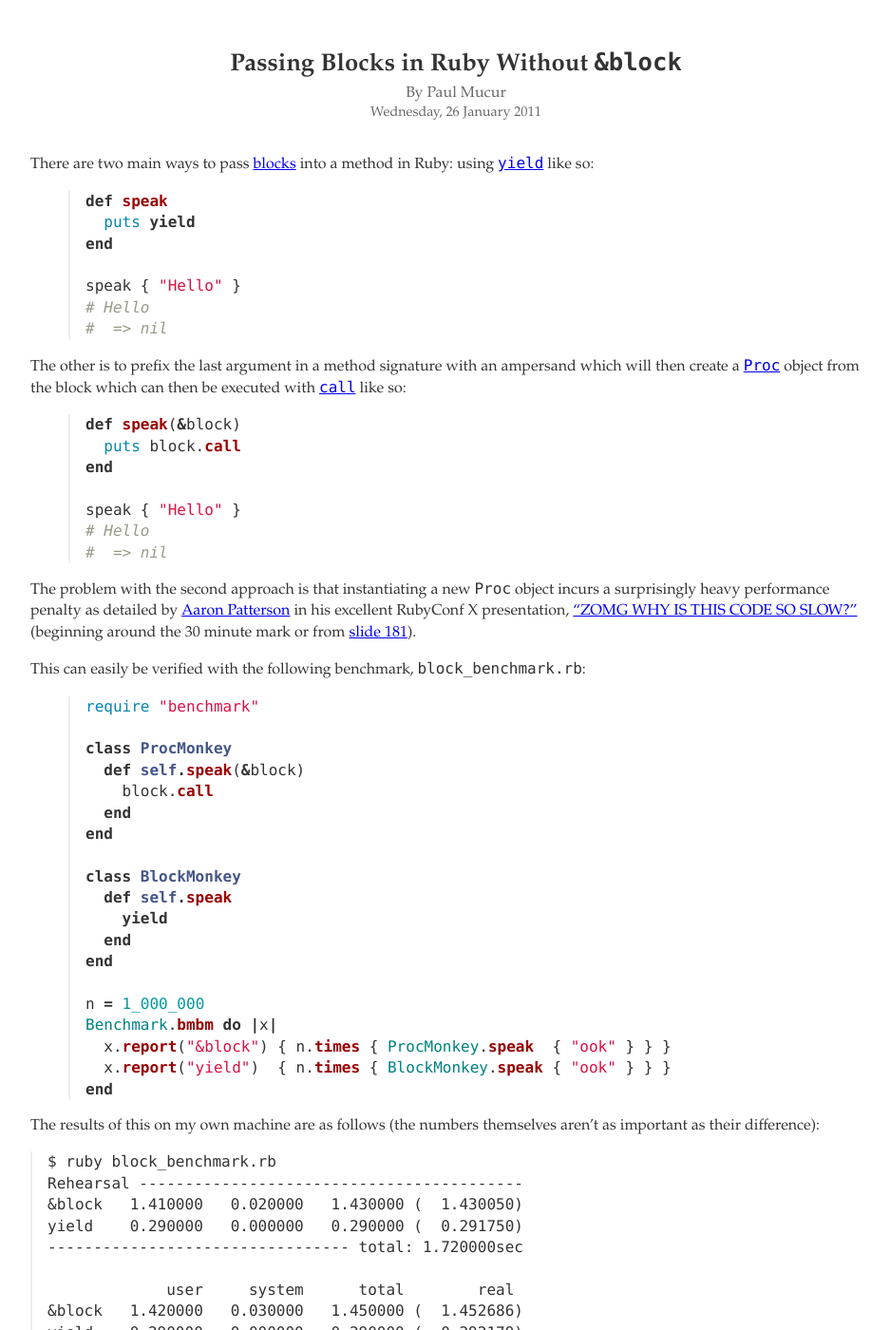
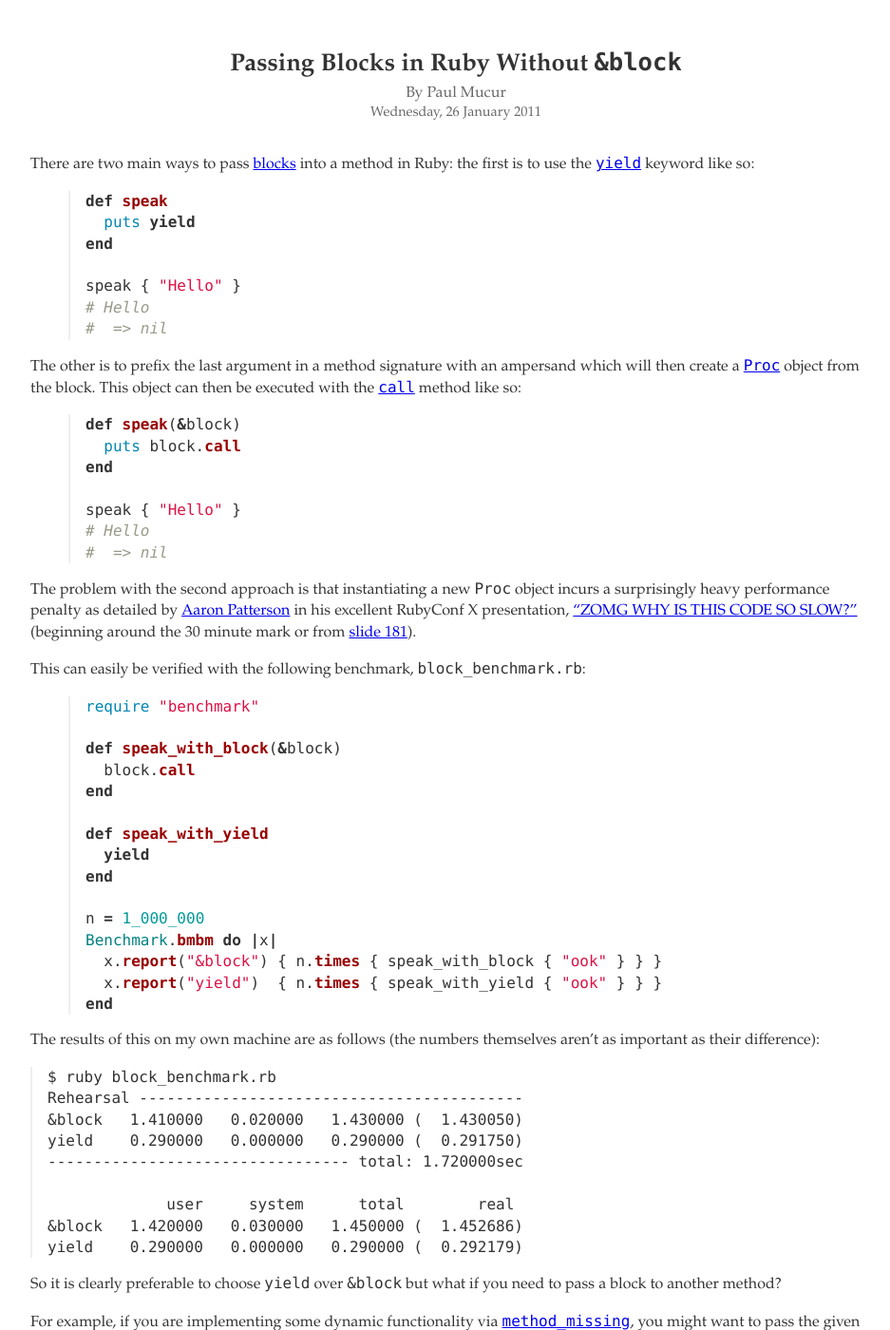
Before and after one commit to mudge/mudge.github.com, a Jekyll site: the page built from _posts/2011-01-26-passing-blocks-in-ruby-without-block.markdown, in a window 1280 px wide and 1400 px high. Shown: the whole window at 95% size, without its empty margins (160-1097 px from the left). Built offline with Jekyll 4.4.1, drawn with Linux system fonts in a browser that asks for light colours; some web fonts are replaced; Markdown is read by kramdown in place of the engine named in the settings.

Commit message:
Slight tweaks.

```diff
--- a/_posts/2011-01-26-passing-blocks-in-ruby-without-block.markdown
+++ b/_posts/2011-01-26-passing-blocks-in-ruby-without-block.markdown
@@ -4,7 +4,7 @@ title: Passing Blocks in Ruby Without <code>&amp;block</code>
 ---
 
 There are two main ways to pass [blocks][Containers, Blocks, and Iterators] into a method in Ruby:
-using [`yield`][yield] like so:
+the first is to use the [`yield`][yield] keyword like so:
 
 {% highlight ruby %}
 def speak
@@ -17,8 +17,8 @@ speak { "Hello" }
 {% endhighlight %}
 
 The other is to prefix the last argument in a method signature with an ampersand
-which will then create a [`Proc`][Proc] object from the block which can then be executed
-with [`call`][call] like so:
+which will then create a [`Proc`][Proc] object from the block. This object can then
+be executed with the [`call`][call] method like so:
 
 {% highlight ruby %}
 def speak(&block)
@@ -40,22 +40,18 @@ This can easily be verified with the following benchmark, `block_benchmark.rb`:
 {% highlight ruby %}
 require "benchmark"
 
-class ProcMonkey
-  def self.speak(&block)
-    block.call
-  end
+def speak_with_block(&block)
+  block.call
 end
 
-class BlockMonkey
-  def self.speak
-    yield
-  end
+def speak_with_yield
+  yield
 end
 
 n = 1_000_000
 Benchmark.bmbm do |x|
-  x.report("&block") { n.times { ProcMonkey.speak  { "ook" } } }
-  x.report("yield")  { n.times { BlockMonkey.speak { "ook" } } }
+  x.report("&block") { n.times { speak_with_block { "ook" } } }
+  x.report("yield")  { n.times { speak_with_yield { "ook" } } }
 end
 {% endhighlight %}
 
```
Also changed, not shown: code/block_benchmark.rb (+6 -10 lines).
